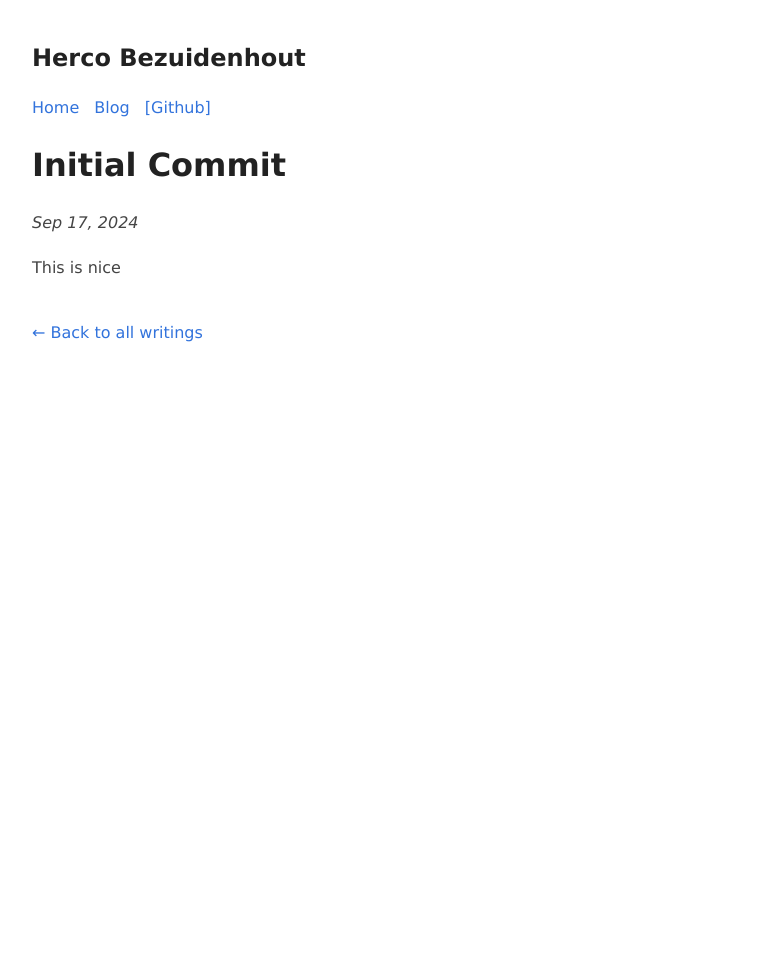
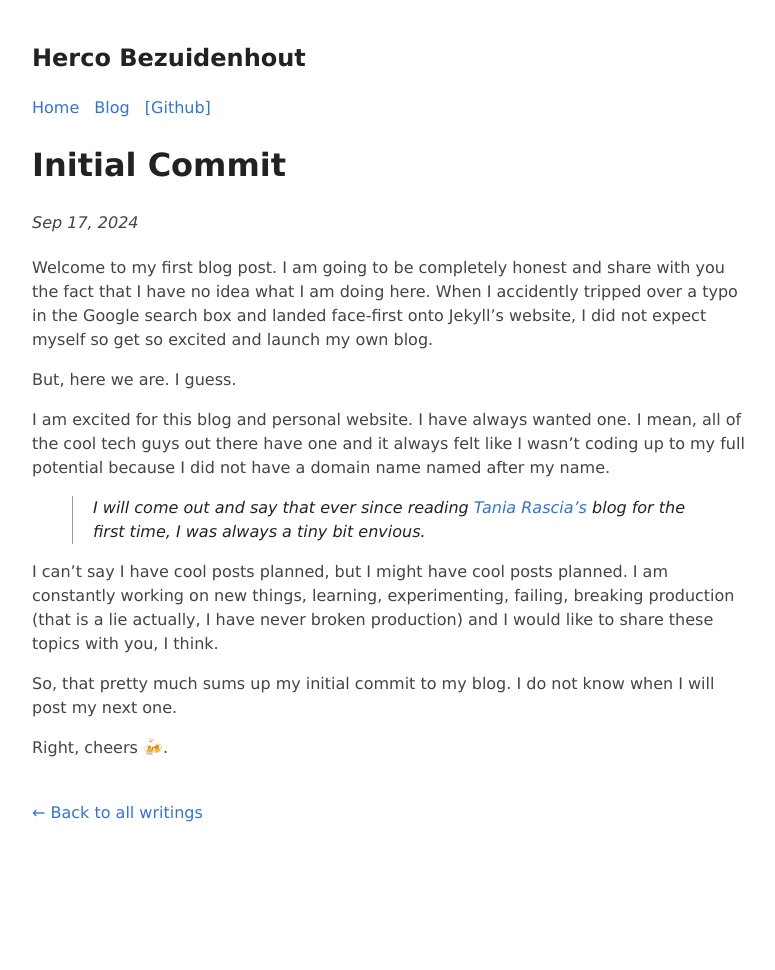
Before and after one commit to hercobezuidenhout/hercobezuidenhout.github.io, a Jekyll site: the page built from _posts/2020-08-23-initial-commit.md, in a window 1280 px wide. Shown: the whole page, without its empty margins (248-1023 px from the left). Built offline with Jekyll 4.4.1, drawn with Linux system fonts in a browser that asks for light colours; before the commit the page ends 900 px from its top, so only the background shows below that.

Commit message:
Update 2020-08-23-initial-commit.md

```diff
--- a/_posts/2020-08-23-initial-commit.md
+++ b/_posts/2020-08-23-initial-commit.md
@@ -5,4 +5,16 @@ date:   2024-09-17
 tags: [general]
 ---
 
-This is nice
+Welcome to my first blog post. I am going to be completely honest and share with you the fact that I have no idea what I am doing here. When I accidently tripped over a typo in the Google search box and landed face-first onto Jekyll's website, I did not expect myself so get so excited and launch my own blog.
+
+But, here we are. I guess.
+
+I am excited for this blog and personal website. I have always wanted one. I mean, all of the cool tech guys out there have one and it always felt like I wasn't coding up to my full potential because I did not have a domain name named after my name.
+
+> I will come out and say that ever since reading [Tania Rascia's](https://www.taniarascia.com) blog for the first time, I was always a tiny bit envious.
+
+I can't say I have cool posts planned, but I might have cool posts planned. I am constantly working on new things, learning, experimenting, failing, breaking production (that is a lie actually, I have never broken production) and I would like to share these topics with you, I think.
+
+So, that pretty much sums up my initial commit to my blog. I do not know when I will post my next one.
+
+Right, cheers 🍻.
```
